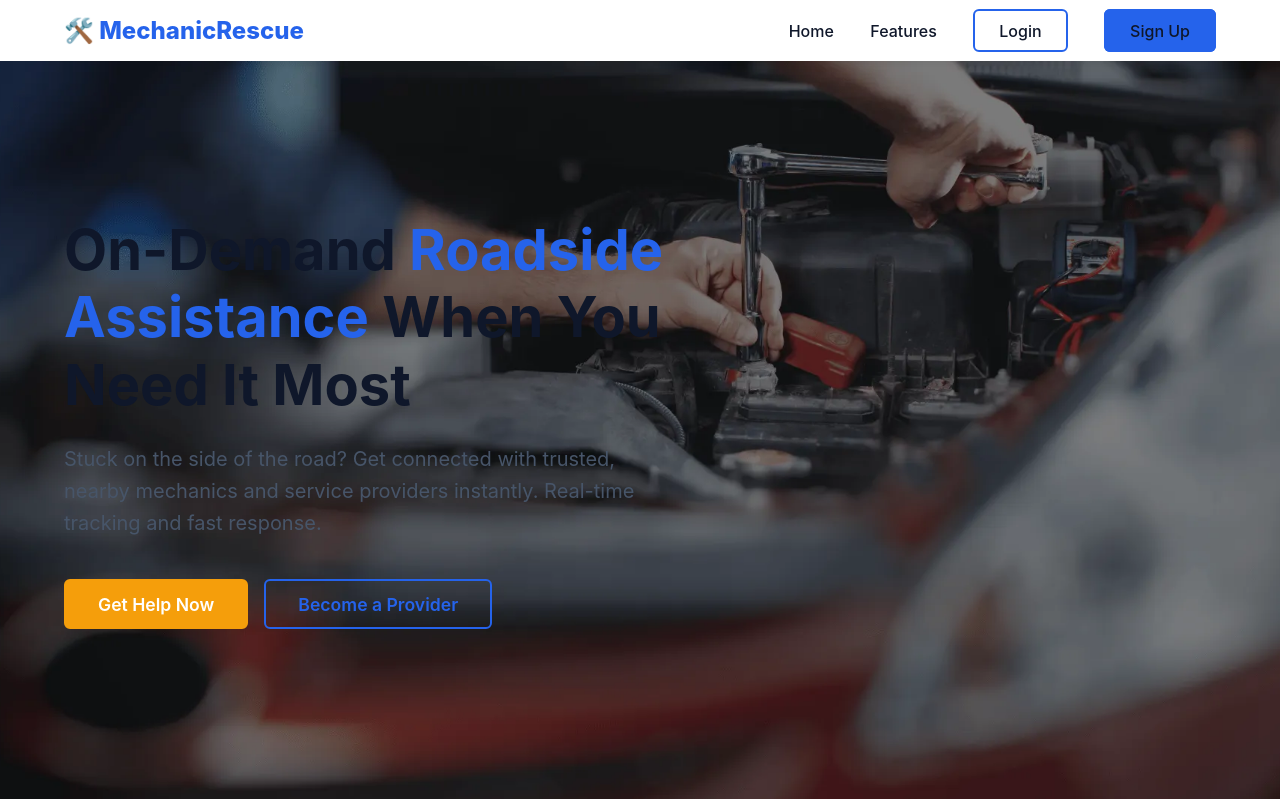
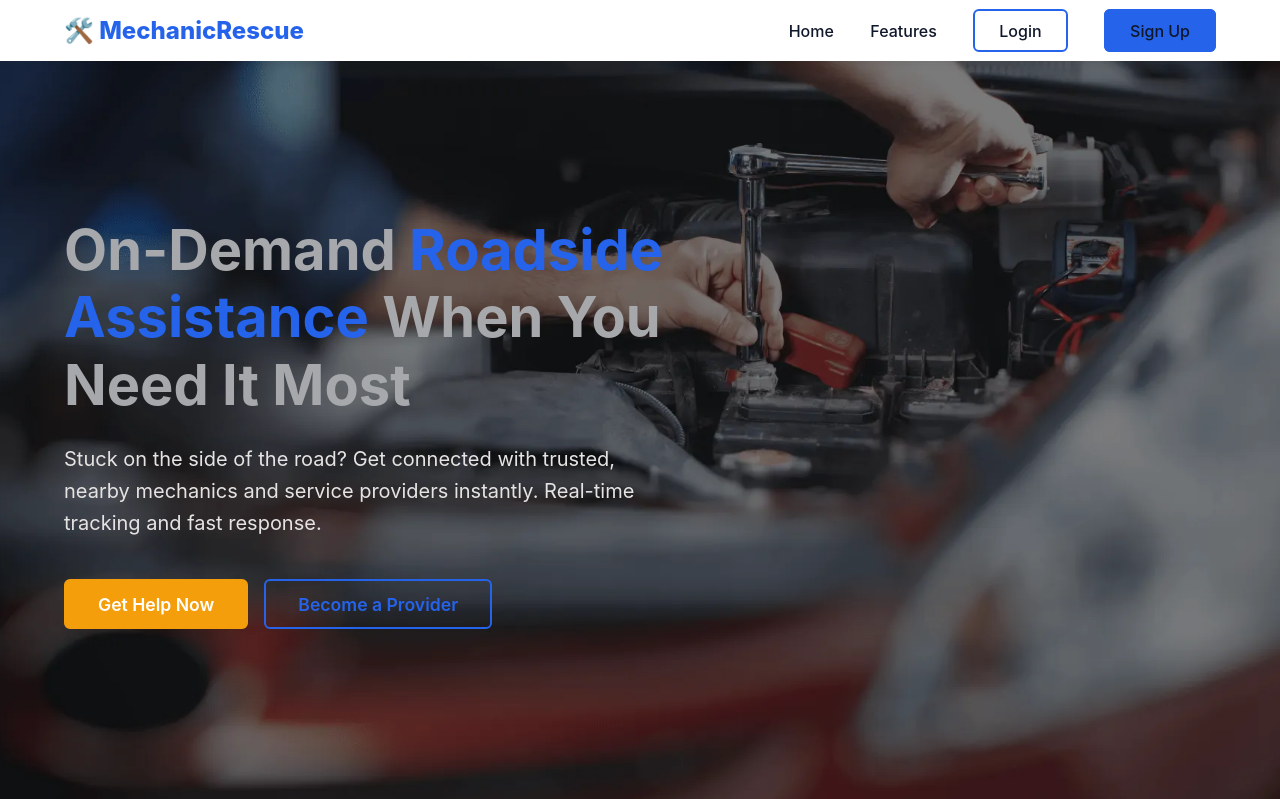
Before and after one commit to TheePrime/Fleetsimplify, a PHP site: page / in a window 1280 px wide. Shown: the top 799 px of the page. Run offline with PHP 8.4, Linux system fonts and the light colour scheme.

Commit message:
feat: update hero section text colors for improved readability

```diff
--- a/index.php
+++ b/index.php
@@ -116,7 +116,7 @@
             font-size: 3.5rem;
             line-height: 1.2;
             margin-bottom: 1.5rem;
-            color: var(--dark);
+            color: #a6a8ab;
         }
 
         .hero h1 span {
@@ -125,7 +125,7 @@
 
         .hero p {
             font-size: 1.25rem;
-            color: #475569;
+            color: #e6e3e3;
             margin-bottom: 2.5rem;
             line-height: 1.6;
         }
```
